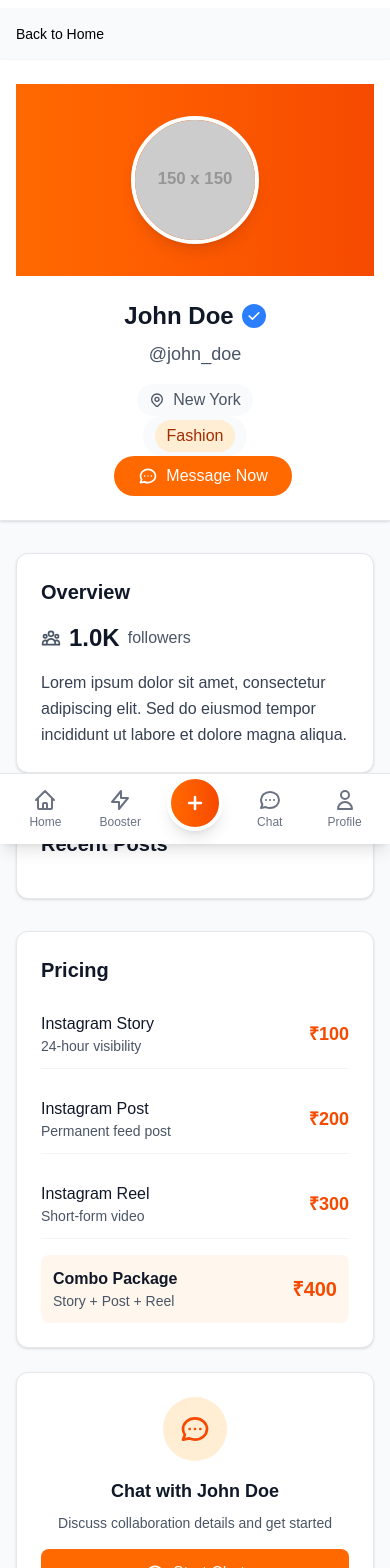
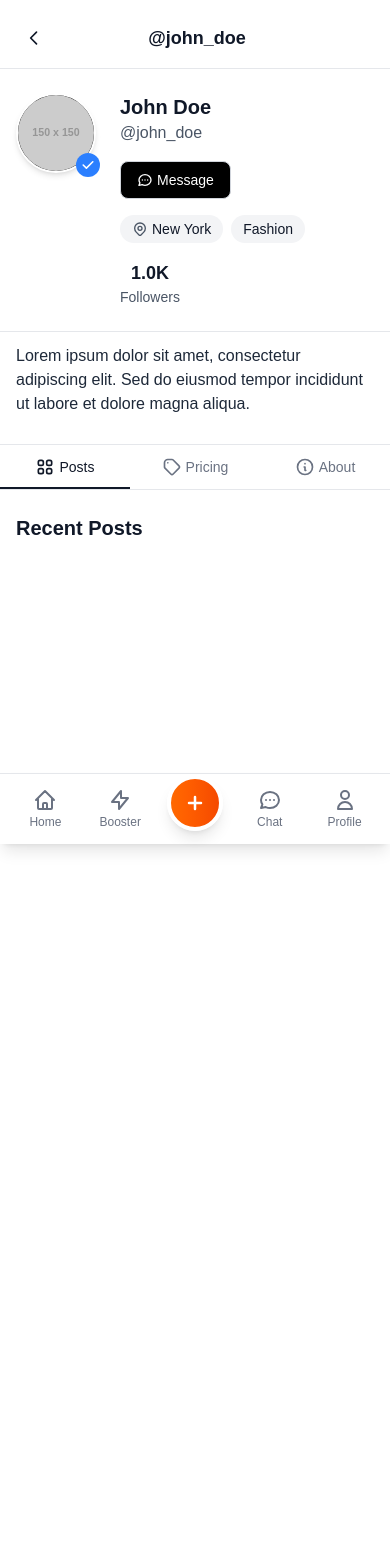
Before and after one commit to andy-engineer009/olaa, a Next.js app: page /detail/1 in a window 390 px wide. Shown: the top 1568 px of the page. After the commit the page ends 852 px from the top, so only its background shows below. Built offline with nearby package versions, Linux system fonts and the light colour scheme.

Commit message:
detail page design

```diff
--- a/src/components/InfulancerDetail.tsx
+++ b/src/components/InfulancerDetail.tsx
@@ -2,7 +2,6 @@
 
 import { useState } from 'react';
 import Image from 'next/image';
-import Link from 'next/link';
 import { useRouter } from 'next/navigation';
 
 interface InfluencerDetailProps {
@@ -48,7 +47,10 @@ const InfluencerDetail = ({
 }: InfluencerDetailProps) => {
   const [selectedPost, setSelectedPost] = useState<string | null>(null);
   const [imageError, setImageError] = useState(false);
+  const [activeTab, setActiveTab] = useState<'posts' | 'pricing' | 'about'>('posts');
+  const [isFollowing, setIsFollowing] = useState(false);
   const router = useRouter();
+
   const formatFollowers = (count: number): string => {
     if (count >= 1000000) {
       return `${(count / 1000000).toFixed(1)}M`;
@@ -63,80 +65,113 @@ const InfluencerDetail = ({
   };
 
   const handleChat = () => {
-    // Handle chat functionality
     router.push('/chat/1');
     console.log('Opening chat with:', name);
   };
 
   return (
-    <div className="min-h-screen bg-gray-50">
-      {/* Header Section */}
-      <div className="p-4">
-        <Link href="/" className="text-black hover:underline block text-sm md:text-base">
-          Back to Home
-        </Link>
+    <div className="min-h-screen bg-white text-gray-900 overflow-x-hidden">
+      {/* Header */}
+      <header className="sticky top-0 z-20 bg-white/90 backdrop-blur-sm border-b border-gray-200 px-4 py-3">
+        <div className="max-w-5xl mx-auto flex justify-between items-center">
+          <button onClick={() => router.back()} className="p-2 rounded-full hover:bg-gray-100">
+            <svg className="w-5 h-5" fill="none" stroke="currentColor" viewBox="0 0 24 24">
+              <path strokeLinecap="round" strokeLinejoin="round" strokeWidth={2} d="M15 19l-7-7 7-7" />
+            </svg>
+          </button>
+          <h1 className="text-lg font-semibold">@{username}</h1>
+          <div className="w-8"></div> {/* Spacer for balance */}
         </div>
-      <div className="bg-white shadow-sm border-b border-gray-200">
-        <div className="max-w-7xl mx-auto px-4 sm:px-6 lg:px-8 py-6">
-          <div className="flex flex-col lg:flex-row items-start lg:items-center gap-6">
+      </header>
+
+      {/* Main Content */}
+      <main className="max-w-5xl mx-auto pb-20">
+        {/* Profile Section */}
+        <section className="px-4 py-6">
+          <div className="flex items-start gap-6">
             {/* Profile Image */}
-            <div className="w-full lg:w-1/4 bg-gradient-to-r from-orange-500 to-orange-600 p-8">
-              <div className="max-w-7xl mx-auto">
-                <div className="w-32 h-32 mx-auto rounded-full overflow-hidden border-4 border-white shadow-lg">
+            <div className="relative flex-shrink-0">
+              <div className="relative w-20 h-20 md:w-28 md:h-28 rounded-full overflow-hidden border-2 border-white shadow-md bg-black">
                 <Image
-                    src={imageError ? '/api/placeholder/100/100' : image}
+                  src={imageError ? '/api/placeholder/160/160' : image}
                   alt={name}
-                    width={128}
-                    height={128}
+                  width={112}
+                  height={112}
                   className="w-full h-full object-cover"
                   onError={() => setImageError(true)}
                 />
               </div>
-              </div>
-            </div>
-
-            {/* Profile Info */}
-            <div className="flex-1 min-w-0 w-full w:md-auto">
-              <div className="flex flex-col items-center md:items-start">
-                {/* Name, Verification & Username */}
-                <div className="flex items-center space-x-2 mb-2">
-                  <h1 className="text-2xl sm:text-3xl font-bold text-gray-900">{name}</h1>
               {isVerified && (
-                    <div className="bg-blue-500 text-white p-1 rounded-full" title="Verified Profile">
+                <div className="absolute -bottom-1 -right-1 bg-blue-500 text-white p-1 rounded-full">
                   <svg className="w-4 h-4" fill="currentColor" viewBox="0 0 20 20">
                     <path fillRule="evenodd" d="M16.707 5.293a1 1 0 010 1.414l-8 8a1 1 0 01-1.414 0l-4-4a1 1 0 011.414-1.414L8 12.586l7.293-7.293a1 1 0 011.414 0z" clipRule="evenodd" />
                   </svg>
                 </div>
               )}
             </div>
-                <p className="text-gray-600 text-lg mb-4">@{username}</p>
 
-                {/* Location & Category */}
-                  <div className="flex items-center space-x-2 text-gray-600 bg-gray-50 px-3 py-1 rounded-full">
+            {/* Profile Info */}
+            <div className="flex-1">
+              <div className="flex flex-col md:flex-row md:items-center md:justify-between gap-4">
+                <div>
+                  <h1 className="text-xl font-bold">{name}</h1>
+                  <p className="text-gray-600">@{username}</p>
+                </div>
+
+                <div className="flex gap-3">
+                  {/* <button
+                    onClick={() => setIsFollowing(!isFollowing)}
+                    className={`px-4 py-2 rounded-lg font-medium text-sm ${
+                      isFollowing
+                        ? 'bg-gray-100 text-gray-900 border border-gray-300'
+                        : 'bg-gray-900 text-white hover:bg-gray-800'
+                    }`}
+                  >
+                    {isFollowing ? 'Following' : 'Follow'}
+                  </button> */}
+
+                  <button
+                    onClick={handleChat}
+                    className="bg-black text-white px-4 py-2 rounded-lg font-medium text-sm border border-gray-300 hover:bg-gray-50 flex items-center gap-1"
+                  >
                     <svg className="w-4 h-4" fill="none" stroke="currentColor" viewBox="0 0 24 24">
+                      <path strokeLinecap="round" strokeLinejoin="round" strokeWidth={2} d="M8 12h.01M12 12h.01M16 12h.01M21 12c0 4.418-4.03 8-9 8a9.863 9.863 0 01-4.255-.949L3 20l1.395-3.72C3.512 15.042 3 13.574 3 12c0-4.418 4.03-8 9-8s9 3.582 9 8z" />
+                    </svg>
+                    <span>Message</span>
+                  </button>
+                </div>
+              </div>
+
+              <div className="mt-4 flex flex-wrap gap-2">
+                <div className="flex items-center gap-1 bg-gray-100 px-3 py-1 rounded-full text-sm">
+                  <svg className="w-4 h-4 text-gray-600" fill="none" stroke="currentColor" viewBox="0 0 24 24">
                     <path strokeLinecap="round" strokeLinejoin="round" strokeWidth={2} d="M17.657 16.657L13.414 20.9a1.998 1.998 0 01-2.827 0l-4.244-4.243a8 8 0 1111.314 0z" />
                     <path strokeLinecap="round" strokeLinejoin="round" strokeWidth={2} d="M15 11a3 3 0 11-6 0 3 3 0 016 0z" />
                   </svg>
                   <span>{location}</span>
                 </div>
-                <div className="flex items-center space-x-2 text-gray-600 bg-gray-50 px-3 py-1 rounded-full">
-                <span className="bg-orange-100 text-orange-800 px-3 py-1 rounded-full font-medium">
-                    {category}
-                  </span>
+                <div className="bg-gray-100 px-3 py-1 rounded-full text-sm">
+                  <span className="font-medium">{category}</span>
+                </div>
               </div>
 
-                {/* Social Links & Chat Button */}
-                <div className="flex flex-wrap gap-4">
-                  <div className="flex space-x-3">
+              {/* Stats */}
+              <div className="mt-4 flex items-center gap-6">
+                <div className="text-center">
+                  <div className="text-lg font-bold">{formatFollowers(followers)}</div>
+                  <div className="text-gray-600 text-sm">Followers</div>
+                </div>
+
+                {/* Social Links */}
+                <div className="flex gap-3">
                   {instagramUrl && (
                     <a
                       href={instagramUrl}
                       target="_blank"
                       rel="noopener noreferrer"
-                        className="bg-gradient-to-r from-purple-500 to-pink-500 text-white p-3 rounded-full hover:scale-110 transition-transform duration-200"
-                        title="Follow on Instagram"
+                      className="w-10 h-10 bg-gradient-to-r from-purple-500 to-pink-500 rounded-full flex items-center justify-center hover:scale-110 transition-all duration-300 shadow-sm"
                     >
-                        <svg className="w-6 h-6" fill="currentColor" viewBox="0 0 24 24">
+                      <svg className="w-5 h-5 text-white" fill="currentColor" viewBox="0 0 24 24">
                         <path d="M12 2.163c3.204 0 3.584.012 4.85.07 3.252.148 4.771 1.691 4.919 4.919.058 1.265.069 1.645.069 4.849 0 3.205-.012 3.584-.069 4.849-.149 3.225-1.664 4.771-4.919 4.919-1.266.058-1.644.07-4.85.07-3.204 0-3.584-.012-4.849-.07-3.26-.149-4.771-1.699-4.919-4.92-.058-1.265-.07-1.644-.07-4.849 0-3.204.013-3.583.07-4.849.149-3.227 1.664-4.771 4.919-4.919 1.266-.057 1.645-.069 4.849-.069zm0-2.163c-3.259 0-3.667.014-4.947.072-4.358.2-6.78 2.618-6.98 6.98-.059 1.281-.073 1.689-.073 4.948 0 3.259.014 3.668.072 4.948.2 4.358 2.618 6.78 6.98 6.98 1.281.058 1.689.072 4.948.072 3.259 0 3.668-.014 4.948-.072 4.354-.2 6.782-2.618 6.979-6.98.059-1.28.073-1.689.073-4.948 0-3.259-.014-3.667-.072-4.947-.196-4.354-2.617-6.78-6.979-6.98-1.281-.059-1.69-.073-4.949-.073zm0 5.838c-3.403 0-6.162 2.759-6.162 6.162s2.759 6.163 6.162 6.163 6.162-2.759 6.162-6.163c0-3.403-2.759-6.162-6.162-6.162zm0 10.162c-2.209 0-4-1.79-4-4 0-2.209 1.791-4 4-4s4 1.791 4 4c0 2.21-1.791 4-4 4zm6.406-11.845c-.796 0-1.441.645-1.441 1.44s.645 1.44 1.441 1.44c.795 0 1.439-.645 1.439-1.44s-.644-1.44-1.439-1.44z"/>
                       </svg>
                     </a>
@@ -146,154 +181,167 @@ const InfluencerDetail = ({
                       href={youtubeUrl}
                       target="_blank"
                       rel="noopener noreferrer"
-                        className="bg-red-600 text-white p-3 rounded-full hover:scale-110 transition-transform duration-200"
-                        title="Subscribe on YouTube"
+                      className="w-10 h-10 bg-red-600 rounded-full flex items-center justify-center hover:scale-110 transition-all duration-300 shadow-sm"
                     >
-                        <svg className="w-6 h-6" fill="currentColor" viewBox="0 0 24 24">
+                      <svg className="w-5 h-5 text-white" fill="currentColor" viewBox="0 0 24 24">
                         <path d="M23.498 6.186a3.016 3.016 0 0 0-2.122-2.136C19.505 3.545 12 3.545 12 3.545s-7.505 0-9.377.505A3.017 3.017 0 0 0 .502 6.186C0 8.07 0 12 0 12s0 3.93.502 5.814a3.016 3.016 0 0 0 2.122 2.136c1.871.505 9.376.505 9.376.505s7.505 0 9.377-.505a3.015 3.015 0 0 0 2.122-2.136C24 15.93 24 12 24 12s0-3.93-.502-5.814zM9.545 15.568V8.432L15.818 12l-6.273 3.568z"/>
                       </svg>
                     </a>
                   )}
                 </div>
-                  <button
-                    onClick={handleChat}
-                    className="bg-orange-500 hover:bg-orange-600 text-white px-6 py-2 rounded-full font-medium transition-colors flex items-center space-x-2"
-                  >
-                    <svg className="w-5 h-5" fill="none" stroke="currentColor" viewBox="0 0 24 24">
-                      <path strokeLinecap="round" strokeLinejoin="round" strokeWidth={2} d="M8 12h.01M12 12h.01M16 12h.01M21 12c0 4.418-4.03 8-9 8a9.863 9.863 0 01-4.255-.949L3 20l1.395-3.72C3.512 15.042 3 13.574 3 12c0-4.418 4.03-8 9-8s9 3.582 9 8z" />
-                    </svg>
-                    <span>Message Now</span>
-                  </button>
               </div>
             </div>
           </div>
+        </section>
+
+        {/* Bio */}
+        <section className="px-4 py-3 border-t border-gray-200">
+          <p className="text-gray-800">{overview}</p>
+        </section>
+
+        {/* Tab Navigation */}
+        <section className="sticky top-14 z-10 bg-white border-t border-b border-gray-200 mt-4">
+          <div className="flex">
+            {[
+              { id: 'posts', label: 'Posts', icon: 'grid' },
+              { id: 'pricing', label: 'Pricing', icon: 'tag' },
+              { id: 'about', label: 'About', icon: 'info' }
+            ].map((tab) => (
+              <button
+                key={tab.id}
+                onClick={() => setActiveTab(tab.id as any)}
+                className={`flex-1 py-3 font-medium text-sm relative flex items-center justify-center gap-1 ${
+                  activeTab === tab.id
+                    ? 'text-gray-900 after:absolute after:bottom-0 after:left-0 after:right-0 after:h-0.5 after:bg-gray-900'
+                    : 'text-gray-500 hover:text-gray-700'
+                }`}
+              >
+                <svg className="w-5 h-5" fill="none" stroke="currentColor" viewBox="0 0 24 24">
+                  {tab.icon === 'grid' && (
+                    <path strokeLinecap="round" strokeLinejoin="round" strokeWidth={2} d="M4 6a2 2 0 012-2h2a2 2 0 012 2v2a2 2 0 01-2 2H6a2 2 0 01-2-2V6zM14 6a2 2 0 012-2h2a2 2 0 012 2v2a2 2 0 01-2 2h-2a2 2 0 01-2-2V6zM4 16a2 2 0 012-2h2a2 2 0 012 2v2a2 2 0 01-2 2H6a2 2 0 01-2-2v-2zM14 16a2 2 0 012-2h2a2 2 0 012 2v2a2 2 0 01-2 2h-2a2 2 0 01-2-2v-2z" />
+                  )}
+                  {tab.icon === 'tag' && (
+                    <path strokeLinecap="round" strokeLinejoin="round" strokeWidth={2} d="M7 7h.01M7 3h5c.512 0 1.024.195 1.414.586l7 7a2 2 0 010 2.828l-7 7a2 2 0 01-2.828 0l-7-7A1.994 1.994 0 013 12V7a4 4 0 014-4z" />
+                  )}
+                  {tab.icon === 'info' && (
+                    <path strokeLinecap="round" strokeLinejoin="round" strokeWidth={2} d="M13 16h-1v-4h-1m1-4h.01M21 12a9 9 0 11-18 0 9 9 0 0118 0z" />
+                  )}
+                </svg>
+                <span>{tab.label}</span>
+              </button>
+            ))}
           </div>
-        </div>
-      </div>
+        </section>
 
-      {/* Main Content */}
-      <div className="max-w-7xl mx-auto px-4 sm:px-6 lg:px-8 py-8">
-        <div className="flex flex-col lg:flex-row space-y-8 lg:space-y-0 lg:space-x-8">
-          {/* Left Column - Posts & Overview */}
-          <div className="flex-1 space-y-8">
-            {/* Overview Section */}
-            <div className="bg-white rounded-xl shadow-sm border border-gray-200 p-6">
-              <h2 className="text-xl font-semibold text-gray-900 mb-4">Overview</h2>
-              <div className="flex items-center space-x-6 mb-4">
-                <div className="flex items-center space-x-2">
-                  <svg className="w-5 h-5 text-gray-600" fill="none" stroke="currentColor" viewBox="0 0 24 24">
-                    <path strokeLinecap="round" strokeLinejoin="round" strokeWidth={2} d="M17 20h5v-2a3 3 0 00-5.356-1.857M17 20H7m10 0v-2c0-.656-.126-1.283-.356-1.857M7 20H2v-2a3 3 0 015.356-1.857M7 20v-2c0-.656.126-1.283.356-1.857m0 0a5.002 5.002 0 019.288 0M15 7a3 3 0 11-6 0 3 3 0 016 0zm6 3a2 2 0 11-4 0 2 2 0 014 0zM7 10a2 2 0 11-4 0 2 2 0 014 0z" />
-                  </svg>
-                  <span className="text-2xl font-bold text-gray-900">{formatFollowers(followers)}</span>
-                  <span className="text-gray-600">followers</span>
-                </div>
-              </div>
-              <p className="text-gray-700 leading-relaxed">{overview}</p>
-            </div>
-
-            {/* Posts Section */}
-            <div className="bg-white rounded-xl shadow-sm border border-gray-200 p-6">
-              <h2 className="text-xl font-semibold text-gray-900 mb-4">Recent Posts</h2>
-              <div className="flex flex-wrap gap-4">
+        {/* Tab Content */}
+        <section className="px-4 py-6">
+          {activeTab === 'posts' && (
+            <div className="space-y-4">
+              <h2 className="text-xl font-bold mb-4">Recent Posts</h2>
+              <div className="grid grid-cols-3 gap-1">
                 {posts.map((post) => (
                   <div
                     key={post.id}
-                    className="relative w-32 h-32 sm:w-40 sm:h-40 rounded-lg overflow-hidden cursor-pointer group"
+                    className="aspect-square relative group cursor-pointer"
                     onClick={() => setSelectedPost(selectedPost === post.id ? null : post.id)}
                   >
                     <Image
                       src={post.thumbnail || post.url}
                       alt={`Post by ${name}`}
-                      width={160}
-                      height={160}
-                      className="w-full h-full object-cover group-hover:scale-110 transition-transform duration-300"
+                      width={300}
+                      height={300}
+                      className="w-full h-full object-cover"
                     />
                     {post.type === 'video' && (
-                      <div className="absolute inset-0 bg-black bg-opacity-30 flex items-center justify-center">
+                      <div className="absolute inset-0 flex items-center justify-center bg-black/30 opacity-0 group-hover:opacity-100 transition-opacity">
                         <svg className="w-8 h-8 text-white" fill="currentColor" viewBox="0 0 24 24">
                           <path d="M8 5v14l11-7z"/>
                         </svg>
-                      </div>
-                    )}
-                    {selectedPost === post.id && (
-                      <div className="absolute inset-0 bg-black bg-opacity-50 flex items-center justify-center">
-                        <div className="bg-white rounded-lg p-2">
-                          <svg className="w-6 h-6 text-gray-600" fill="none" stroke="currentColor" viewBox="0 0 24 24">
-                            <path strokeLinecap="round" strokeLinejoin="round" strokeWidth={2} d="M6 18L18 6M6 6l12 12" />
-                          </svg>
-                        </div>
                       </div>
                     )}
                   </div>
                 ))}
               </div>
             </div>
+          )}
+
+          {activeTab === 'pricing' && (
+            <div className="space-y-6">
+              <h2 className="text-xl font-bold mb-4">Collaboration Packages</h2>
+              <div className="grid md:grid-cols-2 gap-4">
+                {[
+                  { name: 'Instagram Story', price: pricing.instagramStory, desc: '24-hour visibility', popular: false },
+                  { name: 'Instagram Post', price: pricing.instagramPost, desc: 'Permanent feed post', popular: false },
+                  { name: 'Instagram Reel', price: pricing.instagramReel, desc: 'Short-form video', popular: false },
+                  { name: 'Combo Package', price: pricing.combo, desc: 'Story + Post + Reel', popular: true }
+                ].map((package_, index) => (
+                  <div
+                    key={index}
+                    className={`p-5 rounded-xl border ${
+                      package_.popular
+                        ? 'border-purple-500 bg-purple-50'
+                        : 'border-gray-200 bg-white'
+                    }`}
+                  >
+                    {package_.popular && (
+                      <div className="absolute -top-2 right-4 bg-purple-500 text-white px-2 py-1 rounded-full text-xs font-medium">
+                        Most Popular
                       </div>
-
-          {/* Right Column - Pricing & Chat */}
-          <div className="lg:w-80 space-y-6">
-            {/* Pricing Section */}
-            <div className="bg-white rounded-xl shadow-sm border border-gray-200 p-6">
-              <h2 className="text-xl font-semibold text-gray-900 mb-4">Pricing</h2>
-              <div className="space-y-4">
-                <div className="flex justify-between items-center py-3 border-b border-gray-100">
+                    )}
+                    <div className="flex justify-between items-start">
                       <div>
-                    <p className="font-medium text-gray-900">Instagram Story</p>
-                    <p className="text-sm text-gray-600">24-hour visibility</p>
+                        <h3 className="font-bold text-lg">{package_.name}</h3>
+                        <p className="text-gray-600 text-sm">{package_.desc}</p>
                       </div>
-                  <p className="text-lg font-bold text-orange-600">{formatCurrency(pricing.instagramStory)}</p>
-                </div>
-
-                <div className="flex justify-between items-center py-3 border-b border-gray-100">
-                  <div>
-                    <p className="font-medium text-gray-900">Instagram Post</p>
-                    <p className="text-sm text-gray-600">Permanent feed post</p>
-                  </div>
-                  <p className="text-lg font-bold text-orange-600">{formatCurrency(pricing.instagramPost)}</p>
-                </div>
-
-                <div className="flex justify-between items-center py-3 border-b border-gray-100">
-                  <div>
-                    <p className="font-medium text-gray-900">Instagram Reel</p>
-                    <p className="text-sm text-gray-600">Short-form video</p>
-                  </div>
-                  <p className="text-lg font-bold text-orange-600">{formatCurrency(pricing.instagramReel)}</p>
-                </div>
-
-                <div className="flex justify-between items-center py-3 bg-orange-50 rounded-lg px-3">
-                  <div>
-                    <p className="font-bold text-gray-900">Combo Package</p>
-                    <p className="text-sm text-gray-600">Story + Post + Reel</p>
-                  </div>
-                  <p className="text-xl font-bold text-orange-600">{formatCurrency(pricing.combo)}</p>
+                      <div className="text-right">
+                        <div className="font-bold text-lg">{formatCurrency(package_.price)}</div>
                       </div>
                     </div>
                   </div>
+                ))}
+              </div>
+            </div>
+          )}
 
-            {/* Chat Section */}
-            <div className="bg-white rounded-xl shadow-sm border border-gray-200 p-6">
-              <div className="text-center">
-                <div className="w-16 h-16 bg-orange-100 rounded-full flex items-center justify-center mx-auto mb-4">
-                  <svg className="w-8 h-8 text-orange-600" fill="none" stroke="currentColor" viewBox="0 0 24 24">
+          {activeTab === 'about' && (
+            <div className="space-y-4">
+              <h2 className="text-xl font-bold mb-4">About {name}</h2>
+              <div className="bg-gray-50 p-5 rounded-xl">
+                <p className="text-gray-800 leading-relaxed">{overview}</p>
+              </div>
+            </div>
+          )}
+        </section>
+      </main>
+
+      {/* Bottom Navigation */}
+      <nav className="fixed bottom-0 left-0 right-0 bg-white border-t border-gray-200 py-2 px-4 z-20">
+        <div className="max-w-5xl mx-auto flex justify-around items-center">
+          <button className="p-2 rounded-full hover:bg-gray-100">
+            <svg className="w-6 h-6" fill="none" stroke="currentColor" viewBox="0 0 24 24">
+              <path strokeLinecap="round" strokeLinejoin="round" strokeWidth={2} d="M3 12l2-2m0 0l7-7 7 7M5 10v10a1 1 0 001 1h3m10-11l2 2m-2-2v10a1 1 0 01-1 1h-3m-6 0a1 1 0 001-1v-4a1 1 0 011-1h2a1 1 0 011 1v4a1 1 0 001 1m-6 0h6" />
+            </svg>
+          </button>
+          <button className="p-2 rounded-full hover:bg-gray-100">
+            <svg className="w-6 h-6" fill="none" stroke="currentColor" viewBox="0 0 24 24">
+              <path strokeLinecap="round" strokeLinejoin="round" strokeWidth={2} d="M21 21l-6-6m2-5a7 7 0 11-14 0 7 7 0 0114 0z" />
+            </svg>
+          </button>
+          <button
+            onClick={handleChat}
+            className="p-2 rounded-full bg-gray-900 text-white hover:bg-gray-800"
+          >
+            <svg className="w-6 h-6" fill="none" stroke="currentColor" viewBox="0 0 24 24">
               <path strokeLinecap="round" strokeLinejoin="round" strokeWidth={2} d="M8 12h.01M12 12h.01M16 12h.01M21 12c0 4.418-4.03 8-9 8a9.863 9.863 0 01-4.255-.949L3 20l1.395-3.72C3.512 15.042 3 13.574 3 12c0-4.418 4.03-8 9-8s9 3.582 9 8z" />
             </svg>
-                </div>
-                <h3 className="text-lg font-semibold text-gray-900 mb-2">Chat with {name}</h3>
-                <p className="text-gray-600 text-sm mb-4">Discuss collaboration details and get started</p>
-                <button
-                  onClick={handleChat}
-                  className="w-full bg-orange-500 hover:bg-orange-600 text-white font-medium py-3 px-4 rounded-lg transition-colors duration-200 flex items-center justify-center space-x-2"
-                >
-                  <svg className="w-5 h-5" fill="none" stroke="currentColor" viewBox="0 0 24 24">
-                    <path strokeLinecap="round" strokeLinejoin="round" strokeWidth={2} d="M8 12h.01M12 12h.01M16 12h.01M21 12c0 4.418-4.03 8-9 8a9.863 9.863 0 01-4.255-.949L3 20l1.395-3.72C3.512 15.042 3 13.574 3 12c0-4.418 4.03-8 9-8s9 3.582 9 8z" />
+          </button>
+          <button className="p-2 rounded-full hover:bg-gray-100">
+            <svg className="w-6 h-6" fill="none" stroke="currentColor" viewBox="0 0 24 24">
+              <path strokeLinecap="round" strokeLinejoin="round" strokeWidth={2} d="M16 7a4 4 0 11-8 0 4 4 0 018 0zM12 14a7 7 0 00-7 7h14a7 7 0 00-7-7z" />
             </svg>
-                  <span>Start Chat</span>
           </button>
         </div>
-            </div>
-          </div>
-        </div>
-      </div>
+      </nav>
     </div>
   );
 };
```
Lines whose indentation alone changed are shown as unchanged.
